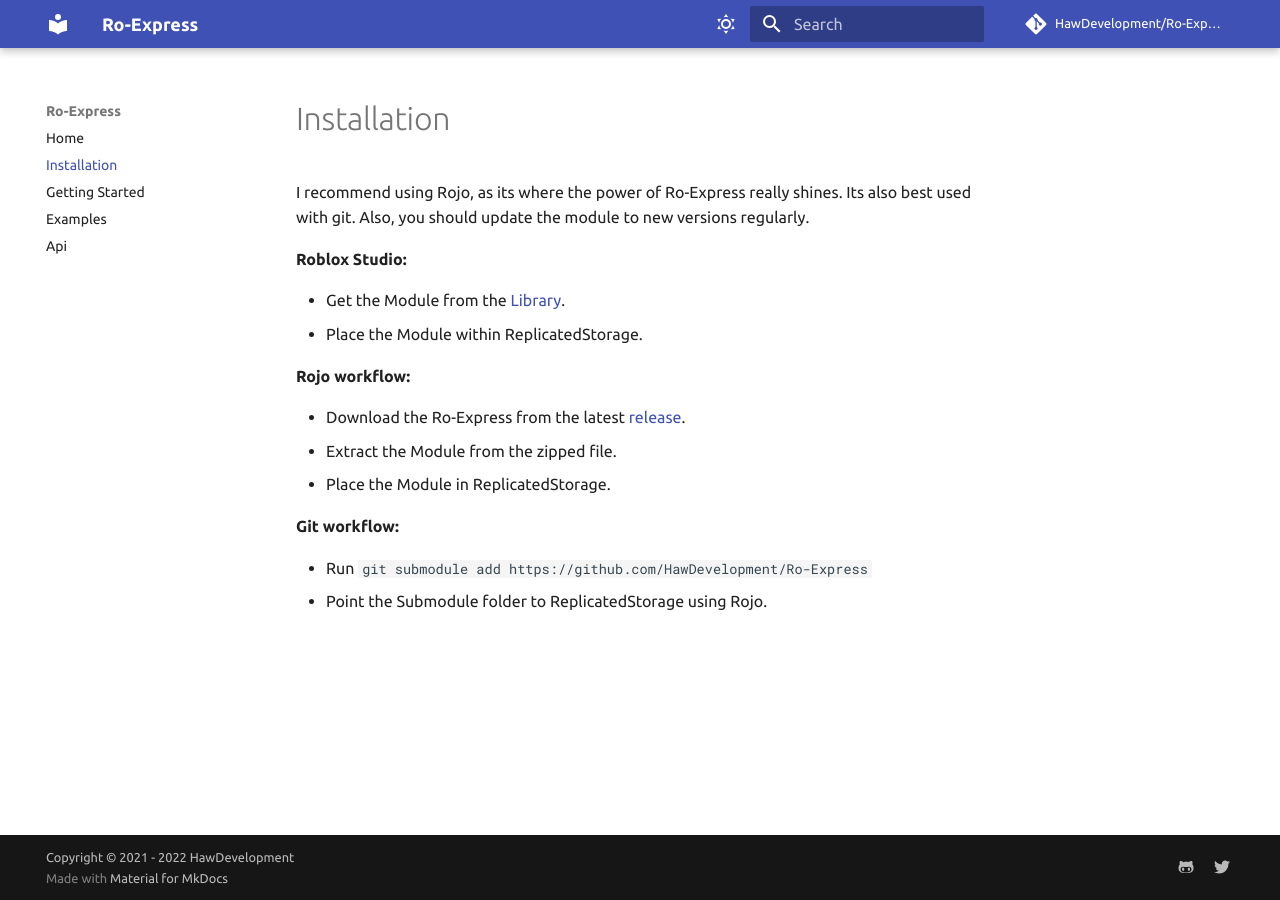
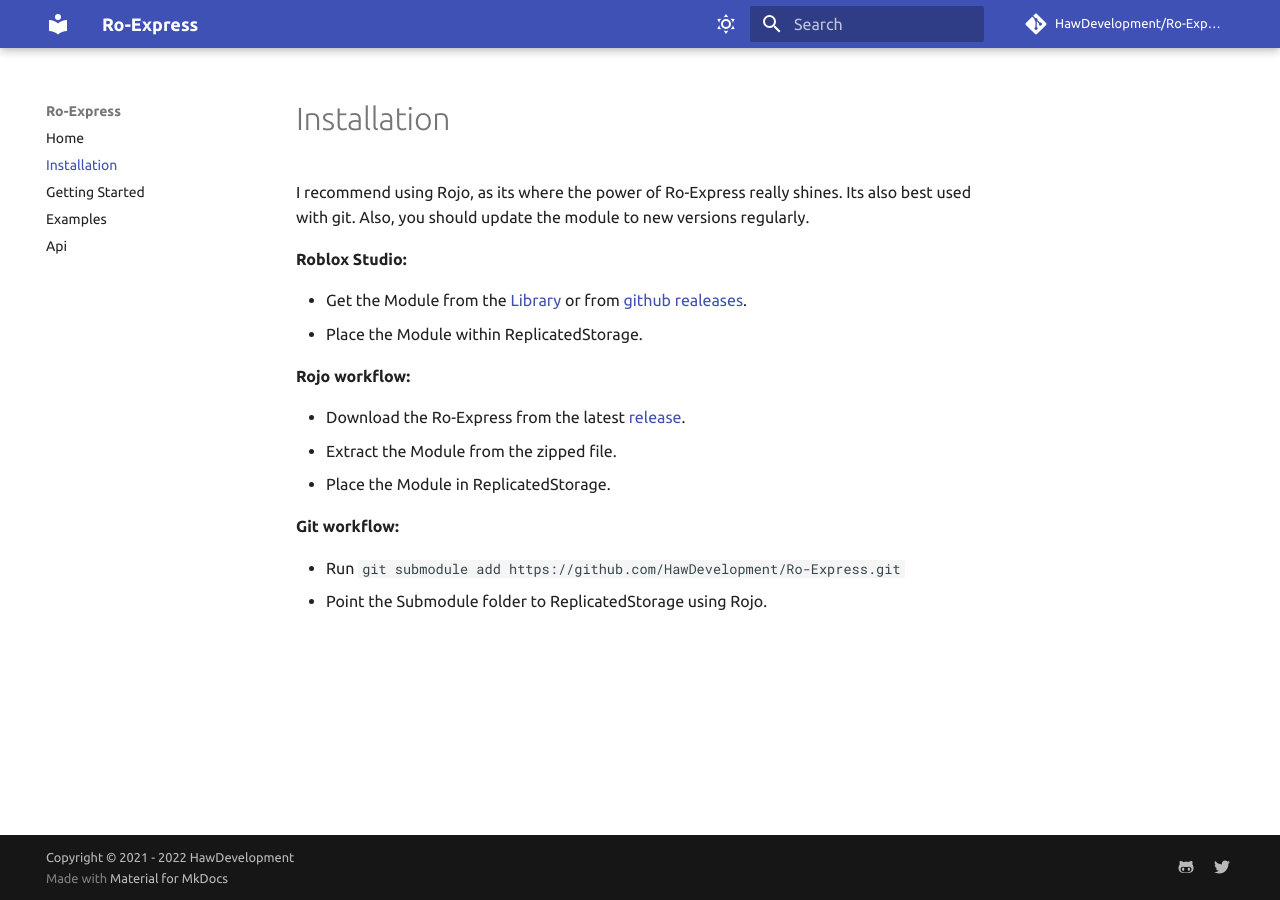
Before and after one commit to HawDevelopment/Ro-Express, an MkDocs documentation site: the page built from docs/Installation.md, in a window 1280 px wide. Built offline with MkDocs 1.6.1 and Material for MkDocs 9.7.7, drawn with Linux system fonts in a browser that asks for light colours; comment, search, counter and statistics services are not loaded.

Commit message:
Installation and releases

````diff
--- a/docs/Installation.md
+++ b/docs/Installation.md
@@ -6,16 +6,16 @@
 
 **Roblox Studio:**
 
-* Get the Module from the [Library](https://youtu.be/dQw4w9WgXcQ).
+* Get the Module from the [Library](https://www.roblox.com/library/7008961783/Ro-Express) or from [github realeases](https://github.com/HawDevelopment/Ro-Express/releases).
 * Place the Module within ReplicatedStorage.
 
 **Rojo workflow:**
 
-* Download the Ro-Express from the latest [release](https://youtu.be/dQw4w9WgXcQ).
+* Download the Ro-Express from the latest [release](https://github.com/HawDevelopment/Ro-Express/releases).
 * Extract the Module from the zipped file.
 * Place the Module in ReplicatedStorage.
 
 **Git workflow:**
 
-* Run ```git submodule add https://github.com/HawDevelopment/Ro-Express```
+* Run ```git submodule add https://github.com/HawDevelopment/Ro-Express.git```
 * Point the Submodule folder to ReplicatedStorage using Rojo.
````
